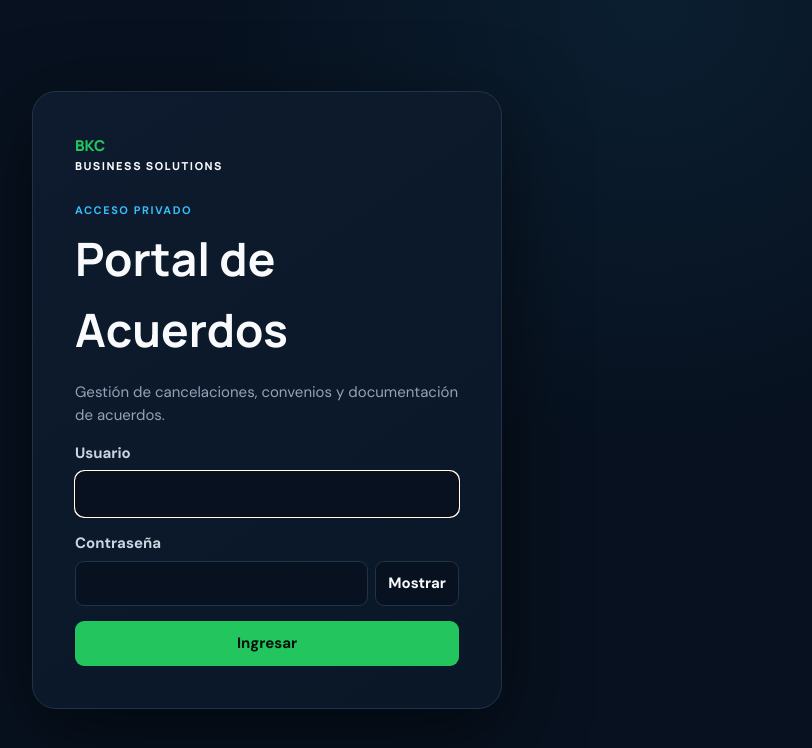
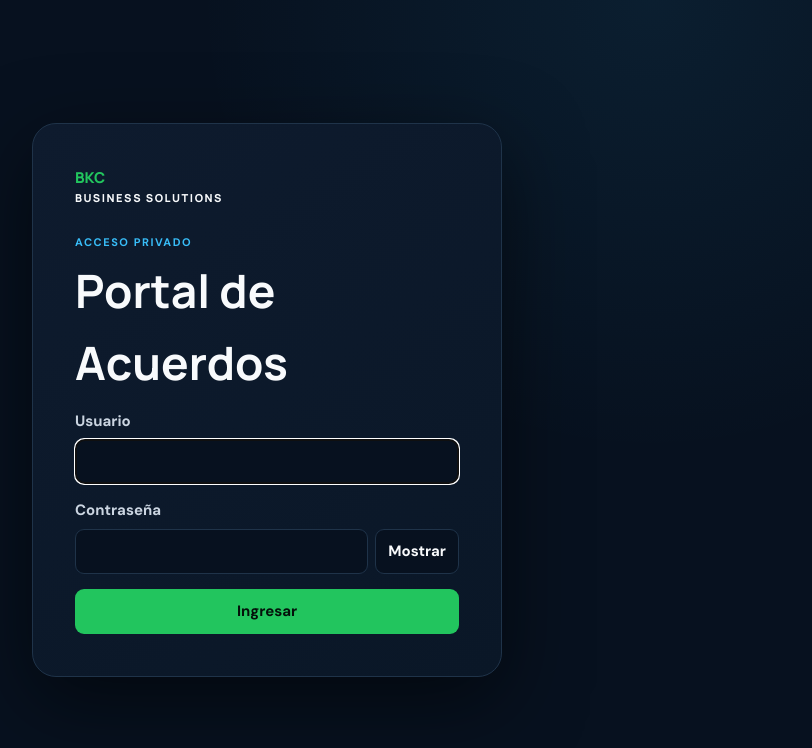
Before and after one commit to Antonio13j/BKCBusinessSolutions_Web, a PHP site: page /acuerdos/index.php in a window 1280 px wide. Shown: the top 748 px of the page, without its empty margins (373-1185 px from the left). Run offline with PHP 8.4, Linux system fonts and the light colour scheme.

Commit message:
style: simplifica portada del portal

```diff
--- a/acuerdos/index.php
+++ b/acuerdos/index.php
@@ -17,4 +17,4 @@ if ($_SERVER['REQUEST_METHOD']==='POST') {
     }
 }
 if (user()) { header('Location: '.url('dashboard.php')); exit; }
-?><!doctype html><html lang="es"><head><meta charset="utf-8"><meta name="viewport" content="width=device-width,initial-scale=1"><title>Portal de Acuerdos | BKC</title><link rel="stylesheet" href="assets/app.css"></head><body class="login-page"><main class="login-card"><div class="brand">BKC <span>BUSINESS SOLUTIONS</span></div><p class="eyebrow">Acceso privado</p><h1>Portal de Acuerdos</h1><p>Gestión de cancelaciones, convenios y documentación de acuerdos.</p><?php if($error):?><div class="alert error"><?=e($error)?></div><?php endif?><form method="post"><input type="hidden" name="csrf" value="<?=csrf()?>"><input type="hidden" name="action" value="login"><label>Usuario<input name="username" autocomplete="username" required autofocus></label><label>Contraseña<span class="password"><input id="password" type="password" name="password" autocomplete="current-password" required><button type="button" data-toggle-password aria-label="Mostrar contraseña">Mostrar</button></span></label><button class="primary" type="submit">Ingresar</button></form></main><script src="assets/app.js"></script></body></html>
+?><!doctype html><html lang="es"><head><meta charset="utf-8"><meta name="viewport" content="width=device-width,initial-scale=1"><title>Portal de Acuerdos | BKC</title><link rel="stylesheet" href="assets/app.css"></head><body class="login-page"><main class="login-card"><div class="brand">BKC <span>BUSINESS SOLUTIONS</span></div><p class="eyebrow">Acceso privado</p><h1>Portal de Acuerdos</h1><?php if($error):?><div class="alert error"><?=e($error)?></div><?php endif?><form method="post"><input type="hidden" name="csrf" value="<?=csrf()?>"><input type="hidden" name="action" value="login"><label>Usuario<input name="username" autocomplete="username" required autofocus></label><label>Contraseña<span class="password"><input id="password" type="password" name="password" autocomplete="current-password" required><button type="button" data-toggle-password aria-label="Mostrar contraseña">Mostrar</button></span></label><button class="primary" type="submit">Ingresar</button></form></main><script src="assets/app.js"></script></body></html>
```
